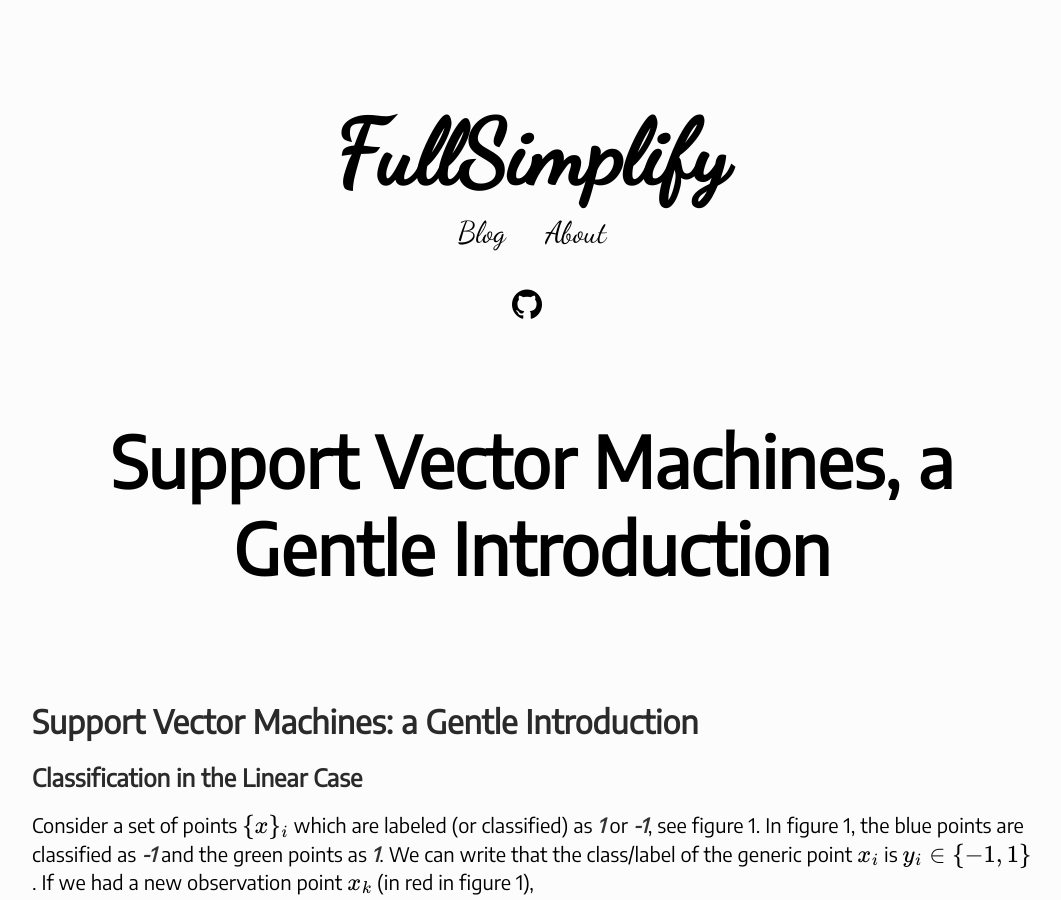
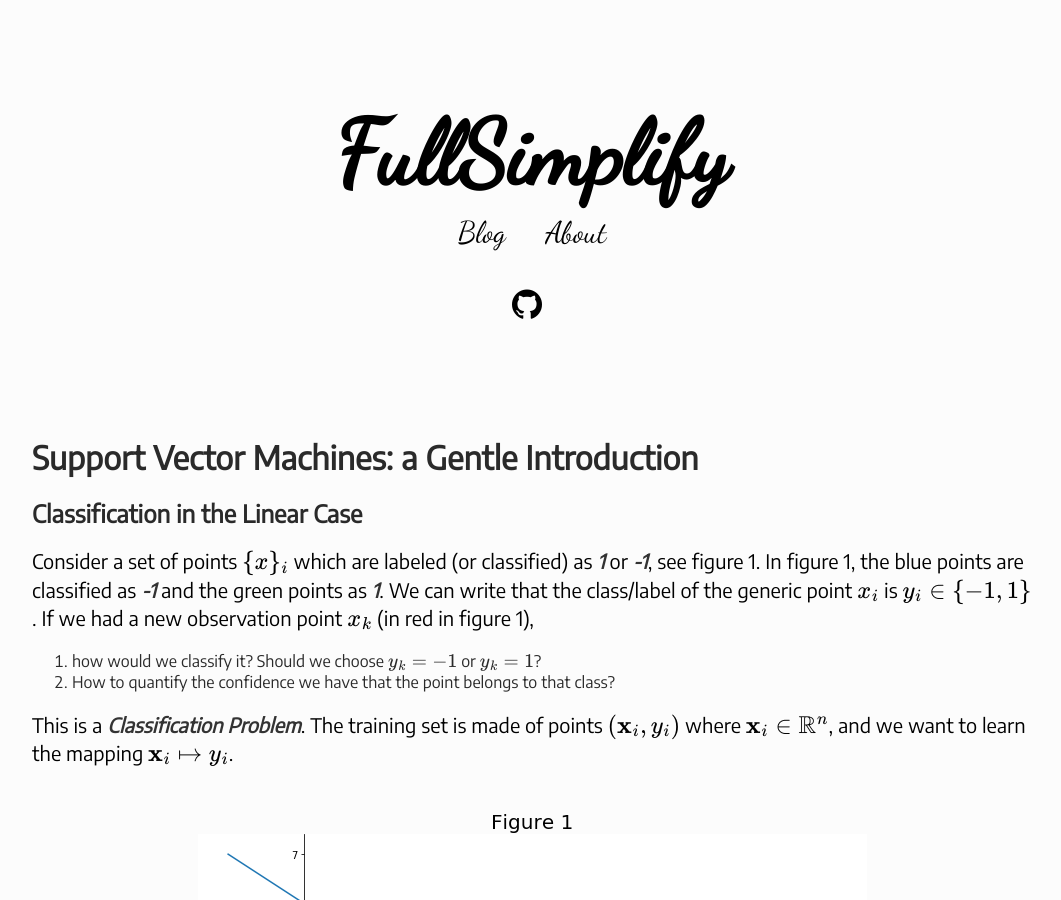
Before and after one commit to FullSimplify/FullSimplify.github.io, a Jekyll site: the page built from _posts/2000-01-03-SVM-a-gentle-introduction-01.md, in a window 1280 px wide and 900 px high. Shown: the whole window, without its empty margins (108-1169 px from the left). Built offline with Jekyll 4.4.1, drawn with Linux system fonts in a browser that asks for light colours; some web fonts are replaced; our own code applies the rules of GitHub Pages for plain Markdown files; formulas are drawn with MathJax 3; some of the changed lines change nothing that is shown.

Commit message:
Update 2000-01-03-SVM-a-gentle-introduction-01.md

```diff
--- a/_posts/2000-01-03-SVM-a-gentle-introduction-01.md
+++ b/_posts/2000-01-03-SVM-a-gentle-introduction-01.md
@@ -1,7 +1,13 @@
 ---
 layout: post
 description: An introduction to the world of Support Vector Machines. We discuss how SVM's classify objects, and look at some examples.
-excerpt: An introduction to the world of Support Vector Machines. We discuss how SVM's classify objects. Includes A C# Accord-Framework example. $$x$$
+excerpt: An introduction to the world of Support Vector Machines. We discuss how SVM's classify objects. Includes A C# Accord-Framework example.
+
+Consider a set of points $$\{x\}_i$$ which are labeled (or classified) as **1** or **-1**, see figure 1. In figure 1, the blue points are classified as **-1** and the green points as **1**. We can write that the class/label of the generic point $$x_i$$ is $$y_i\in\{-1,1\}$$. If we had a new observation point $$x_k$$ (in red in figure 1),
+1. how would we classify it? Should we choose $$y_k = -1$$ or $$y_k=1$$?
+2. How to quantify the confidence we have that the point belongs to that class?
+
+This is a **Classification Problem**.
 title: "Support Vector Machines, a Gentle Introduction"
 subtitle: An introduction to the world of Support Vector Machines. We discuss how SVM's classify objects, and look at some examples.
 excerpt_separator: <!--more-->
```
